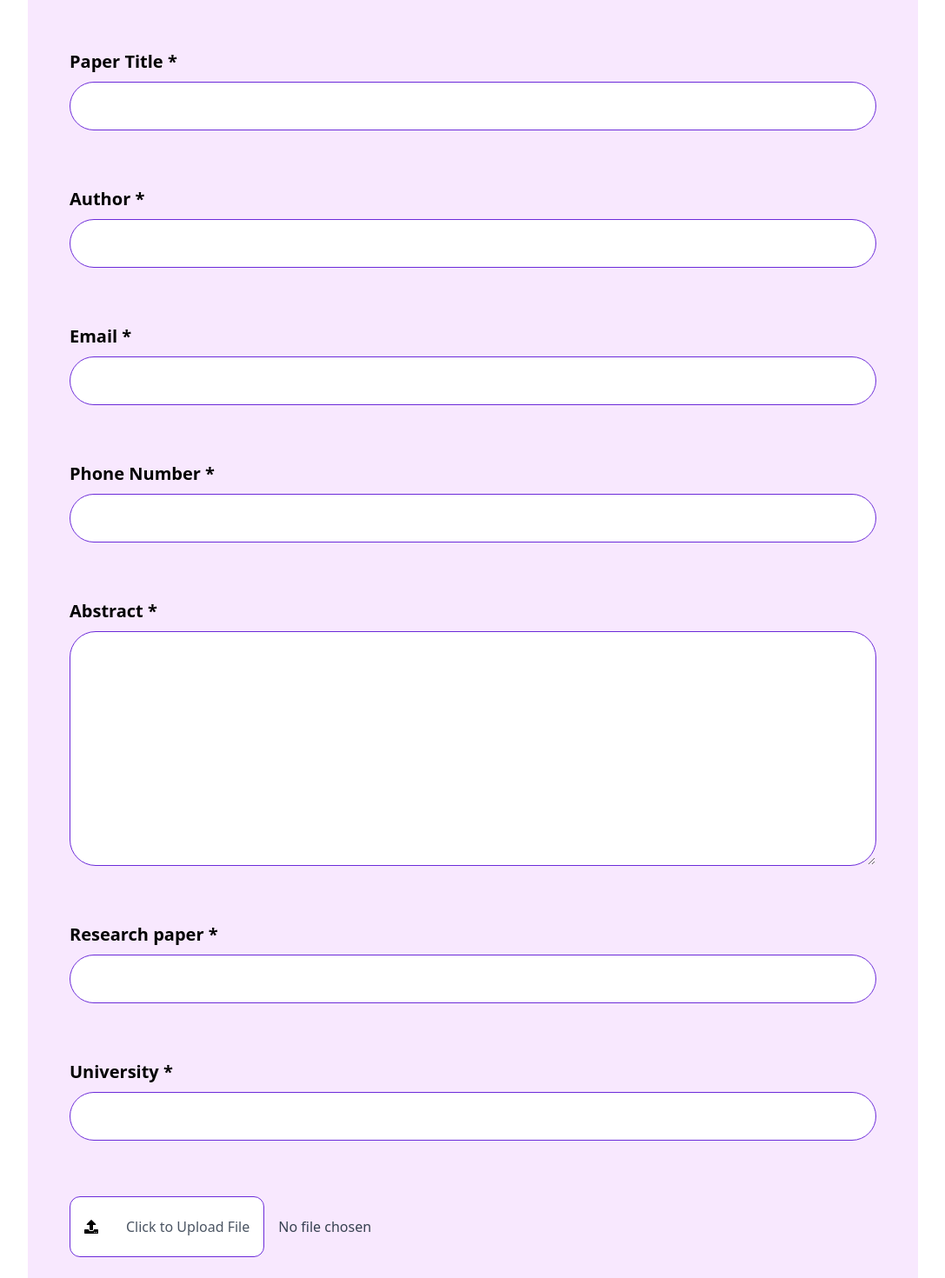
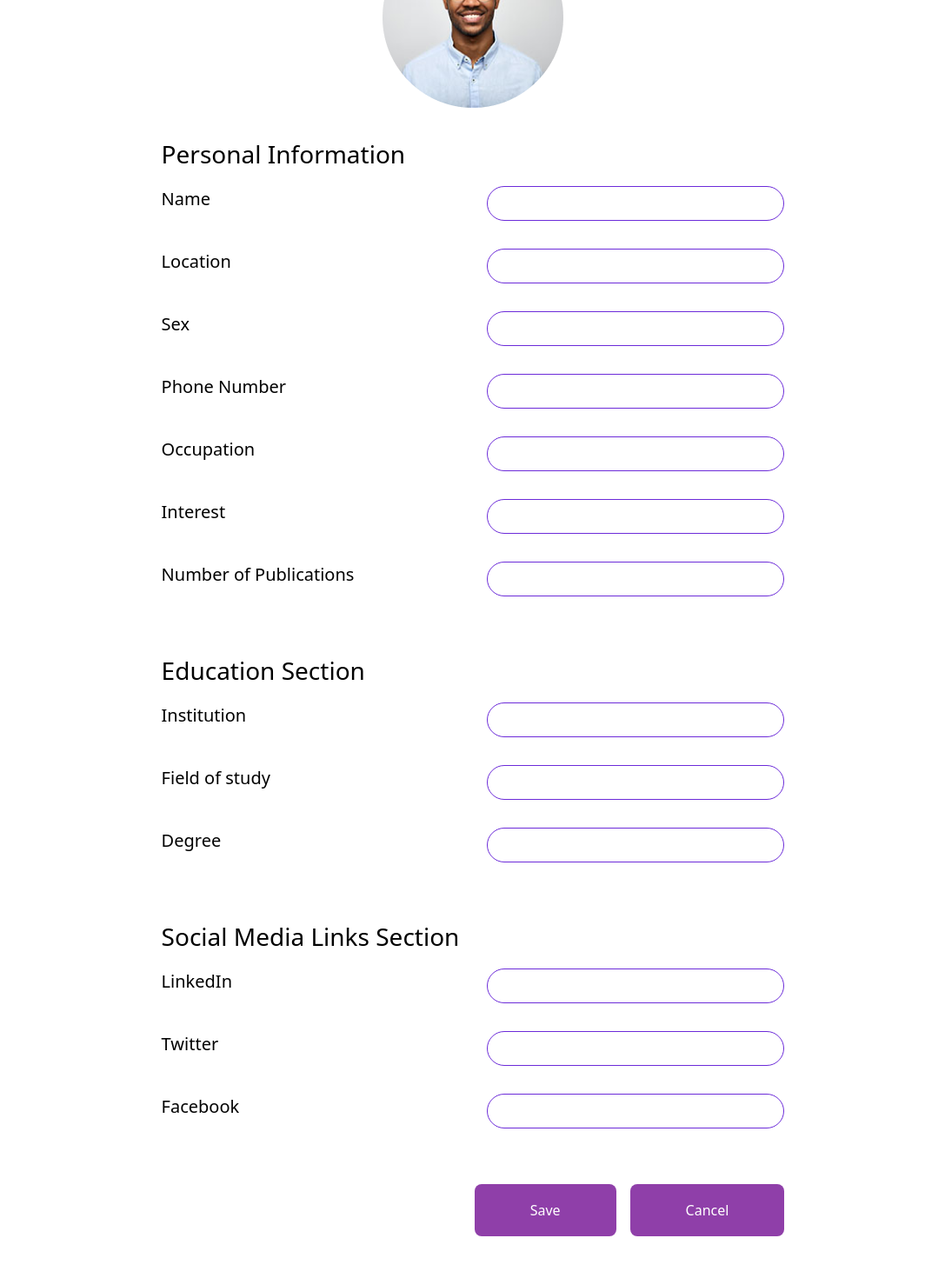
Before and after one commit to ChrisRoyalty/Research-breed, a React (Create React App) app: page /Profile in a window 1280 px wide. Shown: the part 380-1850 px from the top of the page at 87% size, without its empty margins (96-1183 px from the left). Built offline with nearby package versions, Linux system fonts and the light colour scheme.

Commit message:
updated profile page

```diff
--- a/src/pages/Profile.jsx
+++ b/src/pages/Profile.jsx
@@ -3,130 +3,127 @@ import ProfileImg from "../assets/profileImg.png";
 import SubmissionForm from "../component/SubmissionForm";
 function Profile() {
   return (
-    <div>
-      <SubmissionForm />
+    <div className="pt-[12vh] w-full h-fit flex justify-center items-center">
+      <div className="sm:w-[80%] w-[90%]">
+        <div className="intro text-center my-8 sm:my-16">
+          <h1 className="text-[28px]">Profile Edit</h1>
+          <p className="text-[20px]">Fill in your details</p>
+        </div>
+        <form>
+          <div className="profileImg flex justify-center">
+            <img src={ProfileImg} alt="Profile Image" />
+          </div>
+          <div className="personalInfo w-full md:w-[70%] m-auto py-8">
+            <h1 className="sm:text-[28px] text-[22px]">Personal Information</h1>
+            <div className="grid grid-cols-2 gap-8 mt-4">
+              <h3 className="text-[18px] sm:text-[20px]">Name</h3>
+              <input
+                type="text"
+                required
+                className="outline-none border-[1px] border-purple-700 rounded-[30px] px-4 h-[35px] sm:h-[40px] "
+              />
+              <h3 className="text-[18px] sm:text-[20px]">Location</h3>
+              <input
+                type="text"
+                required
+                className="outline-none border-[1px] border-purple-700 rounded-[30px] px-4 h-[35px] sm:h-[40px] "
+              />
+              <h3 className="text-[18px] sm:text-[20px]">Sex</h3>
+              <input
+                type="text"
+                required
+                className="outline-none border-[1px] border-purple-700 rounded-[30px] px-4 h-[35px] sm:h-[40px] "
+              />
+              <h3 className="text-[18px] sm:text-[20px]">Phone Number</h3>
+              <input
+                type="text"
+                required
+                className="outline-none border-[1px] border-purple-700 rounded-[30px] px-4 h-[35px] sm:h-[40px] "
+              />
+              <h3 className="text-[18px] sm:text-[20px]">Occupation</h3>
+              <input
+                type="text"
+                required
+                className="outline-none border-[1px] border-purple-700 rounded-[30px] px-4 h-[35px] sm:h-[40px] "
+              />
+              <h3 className="text-[18px] sm:text-[20px]">Interest</h3>
+              <input
+                type="text"
+                required
+                className="outline-none border-[1px] border-purple-700 rounded-[30px] px-4 h-[35px] sm:h-[40px] "
+              />
+              <h3 className="text-[18px] sm:text-[20px]">
+                Number of Publications
+              </h3>
+              <input
+                type="text"
+                required
+                className="outline-none border-[1px] border-purple-700 rounded-[30px] px-4 h-[35px] sm:h-[40px] "
+              />
+            </div>
+          </div>
+          <div className="personalInfo w-full md:w-[70%] m-auto py-8">
+            <h1 className="sm:text-[28px] text-[22px]">Education Section</h1>
+            <div className="grid grid-cols-2 gap-8 mt-4">
+              <h3 className="text-[18px] sm:text-[20px]">Institution</h3>
+              <input
+                type="text"
+                required
+                className="outline-none border-[1px] border-purple-700 rounded-[30px] px-4 h-[35px] sm:h-[40px] "
+              />
+              <h3 className="text-[18px] sm:text-[20px]">Field of study</h3>
+              <input
+                type="text"
+                required
+                className="outline-none border-[1px] border-purple-700 rounded-[30px] px-4 h-[35px] sm:h-[40px] "
+              />
+              <h3 className="text-[18px] sm:text-[20px]">Degree</h3>
+
+              <input
+                type="text"
+                required
+                className="outline-none border-[1px] border-purple-700 rounded-[30px] px-4 h-[35px] sm:h-[40px] "
+              />
+            </div>
+          </div>
+
+          <div className="personalInfo w-full md:w-[70%] m-auto py-8">
+            <h1 className="text-[22px] sm:text-[28px]">
+              Social Media Links Section
+            </h1>
+            <div className="grid grid-cols-2 gap-8 mt-4">
+              <h3 className="text-[18px] sm:text-[20px]">LinkedIn</h3>
+              <input
+                type="text"
+                required
+                className="outline-none border-[1px] border-purple-700 rounded-[30px] px-4 h-[35px] sm:h-[40px] "
+              />
+              <h3 className="text-[18px] sm:text-[20px]">Twitter</h3>
+              <input
+                type="text"
+                required
+                className="outline-none border-[1px] border-purple-700 rounded-[30px] px-4 h-[35px] sm:h-[40px] "
+              />
+              <h3 className="text-[18px] sm:text-[20px]">Facebook</h3>
+
+              <input
+                type="text"
+                required
+                className="outline-none border-[1px] border-purple-700 rounded-[30px] px-4 h-[35px] sm:h-[40px] "
+              />
+            </div>
+            <div className="btns flex gap-4 pt-12 sm:pt-16 justify-center sm:justify-end">
+              <button className="bg-[#8F3FA9] max-sm:w-[50%] sm:px-16 h-[60px] text-white rounded-lg">
+                Save
+              </button>
+              <button className="bg-[#8F3FA9] max-sm:w-[50%] sm:px-16 h-[60px] text-white rounded-lg">
+                Cancel
+              </button>
+            </div>
+          </div>
+        </form>
+      </div>
     </div>
-    // <div className="pt-[12vh] w-full h-fit flex justify-center items-center">
-    //   <div className="sm:w-[80%] w-[90%]">
-    //     <div className="intro text-center my-8 sm:my-16">
-    //       <h1 className="text-[28px]">Profile Edit</h1>
-    //       <p className="text-[20px]">Fill in your details</p>
-    //     </div>
-    //     <form>
-    //       <div className="profileImg flex justify-center">
-    //         <img src={ProfileImg} alt="Profile Image" />
-    //       </div>
-    //       <div className="personalInfo w-full md:w-[70%] m-auto py-8">
-    //         <h1 className="sm:text-[28px] text-[22px]">Personal Information</h1>
-    //         <div className="grid grid-cols-2 gap-8 mt-4">
-    //           <h3 className="text-[18px] sm:text-[20px]">Name</h3>
-    //           <input
-    //             type="text"
-    //             required
-    //             className="outline-none border-[1px] border-purple-700 rounded-[30px] px-4 h-[35px] sm:h-[40px] "
-    //           />
-    //           <h3 className="text-[18px] sm:text-[20px]">Location</h3>
-    //           <input
-    //             type="text"
-    //             required
-    //             className="outline-none border-[1px] border-purple-700 rounded-[30px] px-4 h-[35px] sm:h-[40px] "
-    //           />
-    //           <h3 className="text-[18px] sm:text-[20px]">Sex</h3>
-    //           <input
-    //             type="text"
-    //             required
-    //             className="outline-none border-[1px] border-purple-700 rounded-[30px] px-4 h-[35px] sm:h-[40px] "
-    //           />
-    //           <h3 className="text-[18px] sm:text-[20px]">Phone Number</h3>
-    //           <input
-    //             type="text"
-    //             required
-    //             className="outline-none border-[1px] border-purple-700 rounded-[30px] px-4 h-[35px] sm:h-[40px] "
-    //           />
-    //           <h3 className="text-[18px] sm:text-[20px]">Occupation</h3>
-    //           <input
-    //             type="text"
-    //             required
-    //             className="outline-none border-[1px] border-purple-700 rounded-[30px] px-4 h-[35px] sm:h-[40px] "
-    //           />
-    //           <h3 className="text-[18px] sm:text-[20px]">Interest</h3>
-    //           <input
-    //             type="text"
-    //             required
-    //             className="outline-none border-[1px] border-purple-700 rounded-[30px] px-4 h-[35px] sm:h-[40px] "
-    //           />
-    //           <h3 className="text-[18px] sm:text-[20px]">
-    //             Number of Publications
-    //           </h3>
-    //           <input
-    //             type="text"
-    //             required
-    //             className="outline-none border-[1px] border-purple-700 rounded-[30px] px-4 h-[35px] sm:h-[40px] "
-    //           />
-    //         </div>
-    //       </div>
-    //       <div className="personalInfo w-full md:w-[70%] m-auto py-8">
-    //         <h1 className="sm:text-[28px] text-[22px]">Education Section</h1>
-    //         <div className="grid grid-cols-2 gap-8 mt-4">
-    //           <h3 className="text-[18px] sm:text-[20px]">Institution</h3>
-    //           <input
-    //             type="text"
-    //             required
-    //             className="outline-none border-[1px] border-purple-700 rounded-[30px] px-4 h-[35px] sm:h-[40px] "
-    //           />
-    //           <h3 className="text-[18px] sm:text-[20px]">Field of study</h3>
-    //           <input
-    //             type="text"
-    //             required
-    //             className="outline-none border-[1px] border-purple-700 rounded-[30px] px-4 h-[35px] sm:h-[40px] "
-    //           />
-    //           <h3 className="text-[18px] sm:text-[20px]">Degree</h3>
-
-    //           <input
-    //             type="text"
-    //             required
-    //             className="outline-none border-[1px] border-purple-700 rounded-[30px] px-4 h-[35px] sm:h-[40px] "
-    //           />
-    //         </div>
-    //       </div>
-
-    //       <div className="personalInfo w-full md:w-[70%] m-auto py-8">
-    //         <h1 className="text-[22px] sm:text-[28px]">
-    //           Social Media Links Section
-    //         </h1>
-    //         <div className="grid grid-cols-2 gap-8 mt-4">
-    //           <h3 className="text-[18px] sm:text-[20px]">LinkedIn</h3>
-    //           <input
-    //             type="text"
-    //             required
-    //             className="outline-none border-[1px] border-purple-700 rounded-[30px] px-4 h-[35px] sm:h-[40px] "
-    //           />
-    //           <h3 className="text-[18px] sm:text-[20px]">Twitter</h3>
-    //           <input
-    //             type="text"
-    //             required
-    //             className="outline-none border-[1px] border-purple-700 rounded-[30px] px-4 h-[35px] sm:h-[40px] "
-    //           />
-    //           <h3 className="text-[18px] sm:text-[20px]">Facebook</h3>
-
-    //           <input
-    //             type="text"
-    //             required
-    //             className="outline-none border-[1px] border-purple-700 rounded-[30px] px-4 h-[35px] sm:h-[40px] "
-    //           />
-    //         </div>
-    //         <div className="btns flex gap-4 pt-12 sm:pt-16 justify-center sm:justify-end">
-    //           <button className="bg-[#8F3FA9] max-sm:w-[50%] sm:px-16 h-[60px] text-white rounded-lg">
-    //             Save
-    //           </button>
-    //           <button className="bg-[#8F3FA9] max-sm:w-[50%] sm:px-16 h-[60px] text-white rounded-lg">
-    //             Cancel
-    //           </button>
-    //         </div>
-    //       </div>
-    //     </form>
-    //   </div>
-    // </div>
   );
 }
 
```
